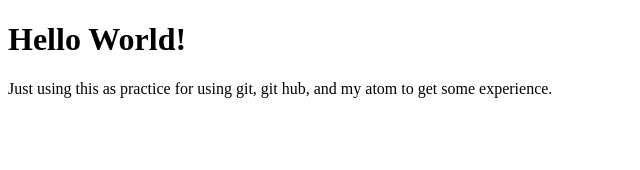
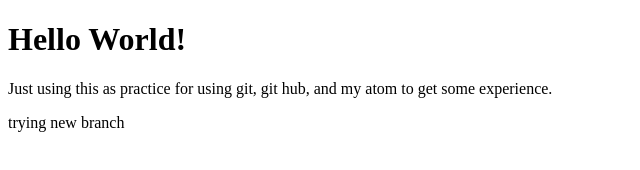
Before and after one commit to caschotch/hello-world, a plain HTML site: page index.html in a window 1280 px wide. Shown: the whole page, without its empty margins (0-640 px from the left). Drawn offline with Linux system fonts and the light colour scheme.

Commit message:
Added paragraph test

```diff
--- a/index.html
+++ b/index.html
@@ -9,5 +9,8 @@
         <p>
             Just using this as practice for using git, git hub, and my atom to get some experience.
         </p>
+        <p>
+            trying new branch
+        </p>
     </body>
 </html>
```
